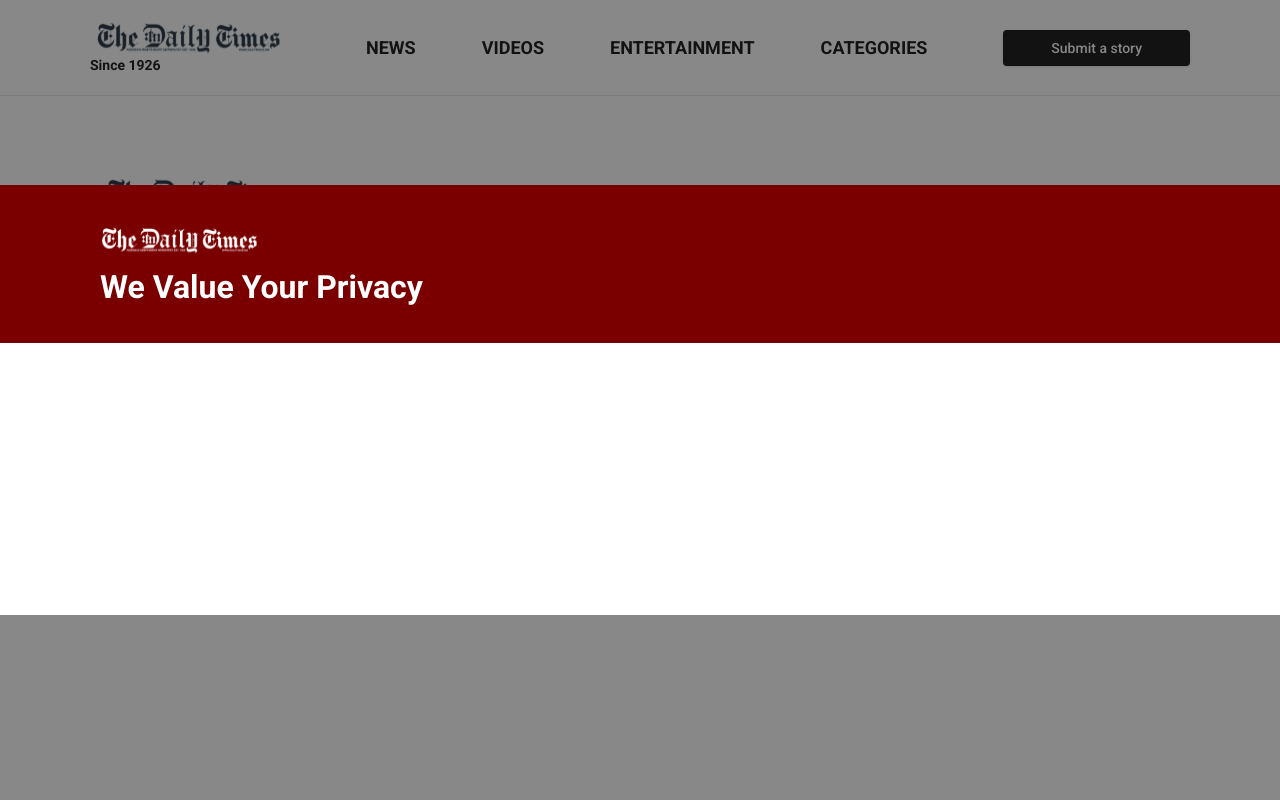
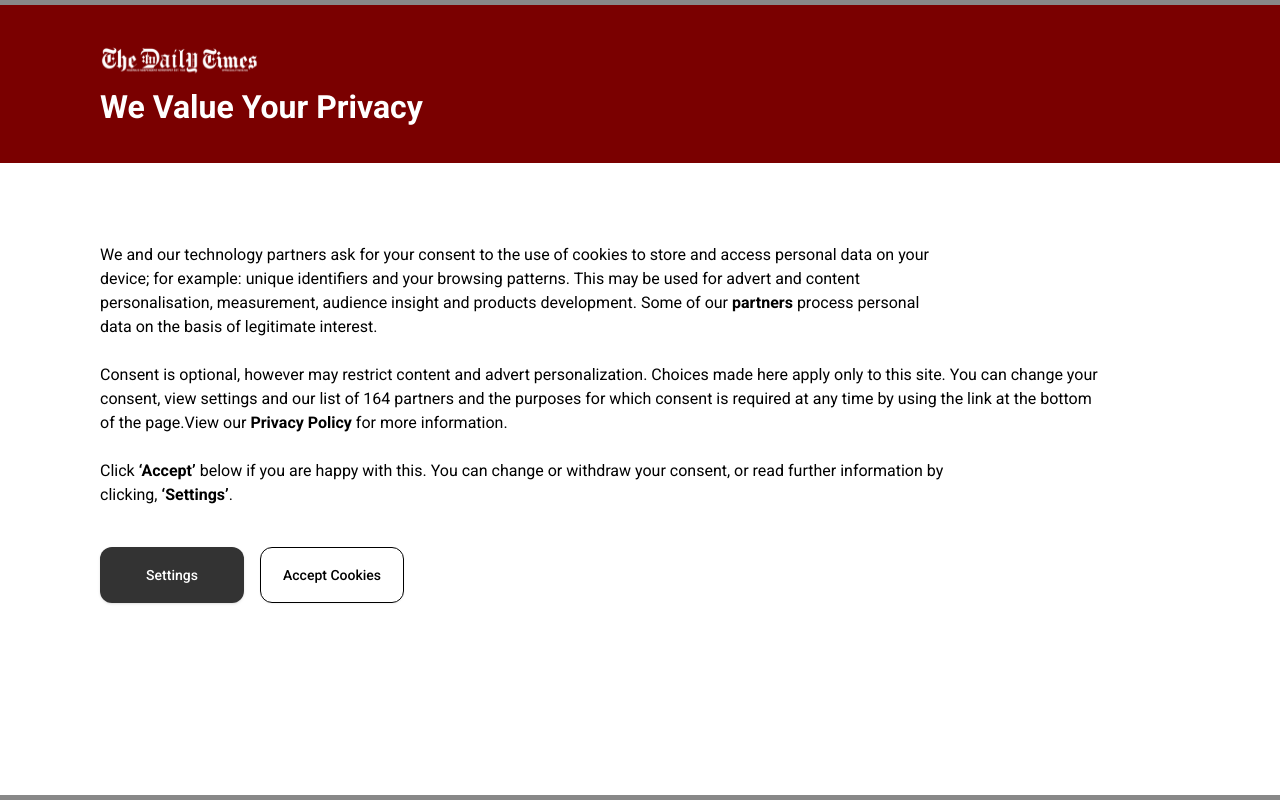
Before and after one commit to Matthew-Ayinde/daily-times, a Next.js app: page /custom-modal in a window 1280 px wide. Built offline with nearby package versions, Linux system fonts and the light colour scheme.

Commit message:
modal text

```diff
--- a/components/CustomModal.tsx
+++ b/components/CustomModal.tsx
@@ -1,12 +1,13 @@
 import Image from "next/image";
 import React from "react";
+import { Button } from "./ui/button";
 
 const CustomModal = () => {
   return (
     <div className="h-screen w-screen bg-custom-black/50 absolute top-0 left-0 right-0">
       <div className="w-full h-full flex-center px-5 lg:px-0">
         <div className="max-w-screen-xxl w-full mx-auto bg-white">
-          <div className="bg-custom-red lg:px-100px px-6 py-10">
+          <div className="bg-custom-red lg:px-100px px-6 py-10 ">
             <Image
               alt="alt Image"
               width={160}
@@ -21,7 +22,31 @@ const CustomModal = () => {
           </div>
 
           <div className="lg:pl-100px lg:pr-44 pr-6 lg:pt-20 lg:pb-48 pt-10 pb-16">
-            {/* add your data here */}
+            <p>
+                We and our technology partners ask for your consent to the use of cookies to store and access personal data on your<br />
+                device; for example: unique identifiers and your browsing patterns. This may be used for advert and content<br />
+                personalisation, measurement, audience  insight and products development. Some of our <b>partners</b> process personal<br />
+                data on the basis of legitimate interest.
+              </p>
+              <br></br>
+              <p>
+                  Consent is optional, however may restrict content and advert personalization. Choices made here apply only to this site.
+                  You can change your consent, view settings and our list of 164 partners and the purposes for which consent is required at
+                  any time by using the link at the bottom of the page.View our <b>Privacy Policy</b> for more information.
+                </p>
+                <br></br>
+              Click <b>‘Accept’</b> below if you are happy with this. You can change or withdraw your consent, or read further information by<br/>
+              clicking, <b>‘Settings’</b>.
+              <br></br>
+              <br></br>
+              <div className="mt-4 flex gap-4">
+              <Button className="rounded-xl w-36 h-14 bg-[#333333] text-white" >
+                Settings
+              </Button>
+              <Button variant="outline" className="rounded-xl w-36 h-14 border-black" >
+                Accept Cookies
+              </Button></div>
+
           </div>
         </div>
       </div>
```
